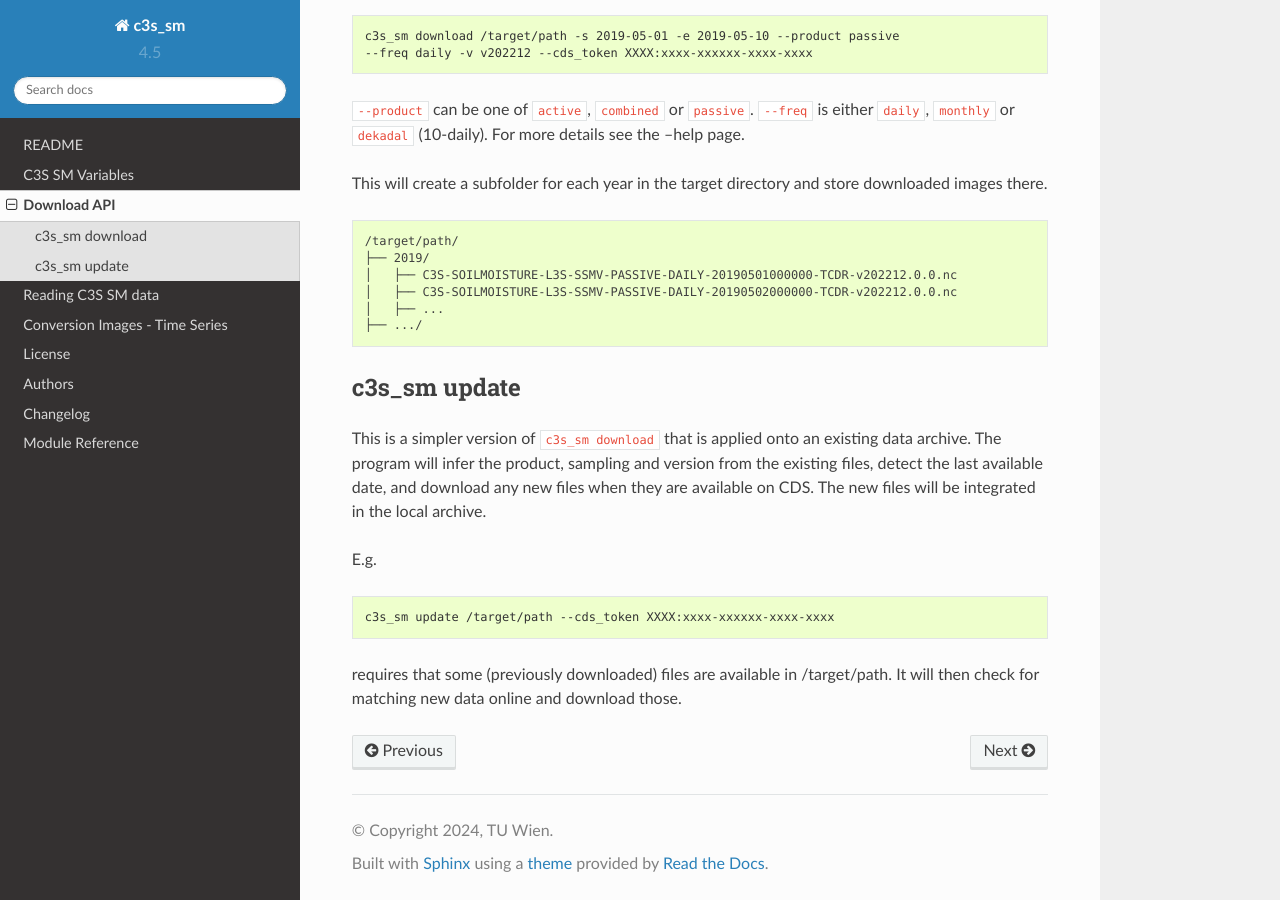
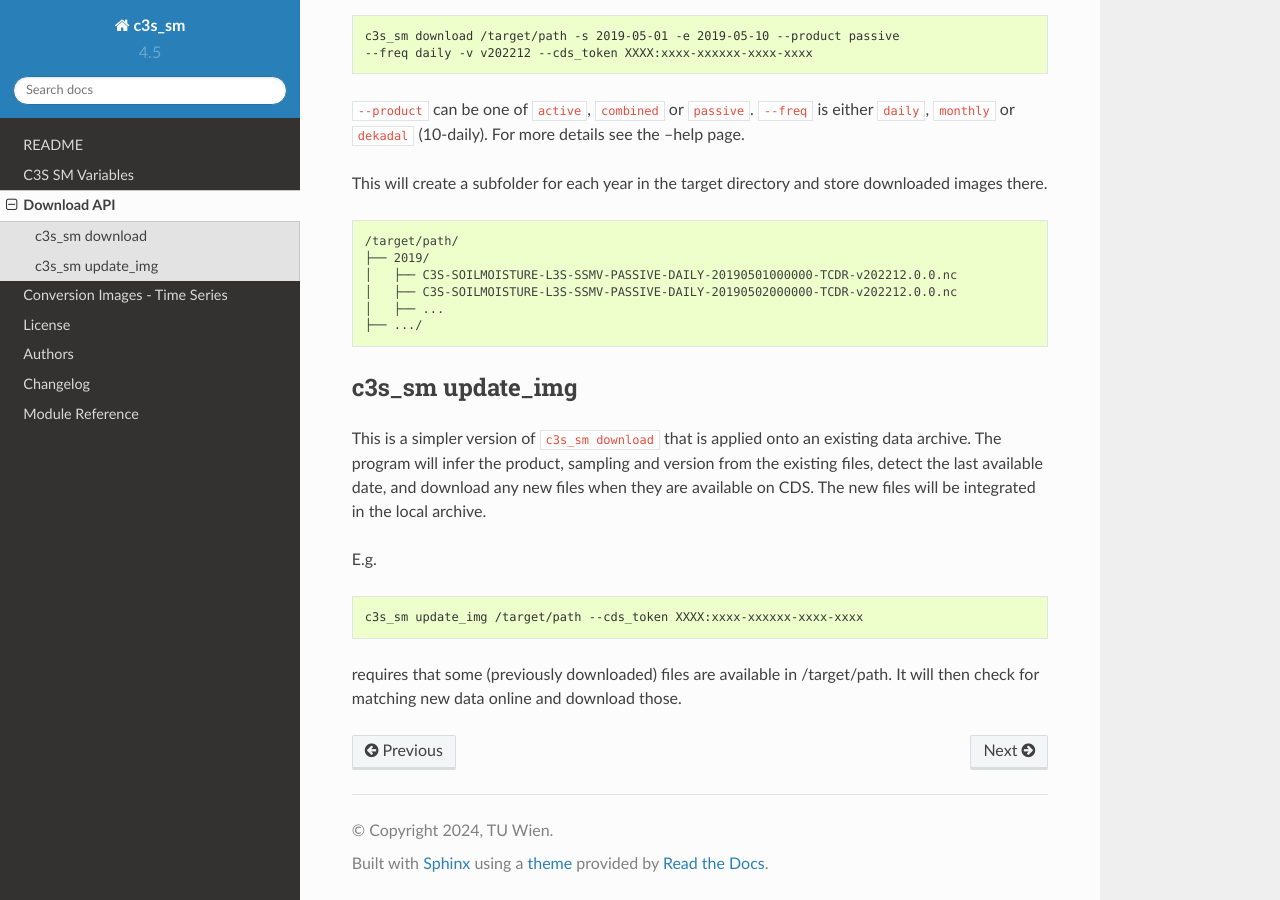
Before and after one commit to wpreimes/c3s_sm, a Sphinx documentation site: the page built from docs/pages/download.md, in a window 1280 px wide and 900 px high, scrolled down 1024 px. Built offline with Sphinx 7.4.7 and the Read the Docs theme 2.0.0, drawn with Linux system fonts in a browser that asks for light colours; pages that are not in the unit, such as notebooks, are missing from menus.

Commit message:
Update docs

````diff
--- a/docs/pages/download.md
+++ b/docs/pages/download.md
@@ -59,7 +59,7 @@
 ├── .../
 ```
 
-## c3s_sm update
+## c3s_sm update_img
 
 This is a simpler version of `c3s_sm download` that is applied onto an existing
 data archive. The program will infer the product, sampling and version from
@@ -69,7 +69,7 @@
 
 E.g.
 ```console
-c3s_sm update /target/path --cds_token XXXX:xxxx-xxxxxx-xxxx-xxxx
+c3s_sm update_img /target/path --cds_token XXXX:xxxx-xxxxxx-xxxx-xxxx
 ```
 
 requires that some (previously downloaded) files are available in /target/path.
````
Also changed, not shown: docs/pages/reading.ipynb, docs/pages/timeseries.ipynb.
